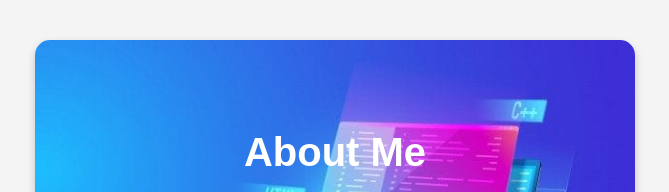
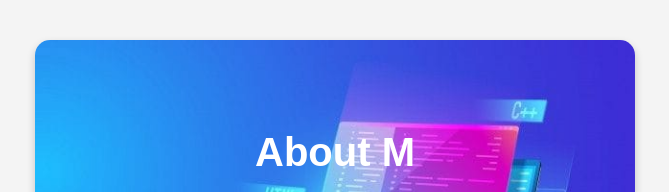
Before and after one commit to sakhehlela/Personal_Portfolio, a website: page index.html in a window 1280 px wide. Shown: the part 1020-1212 px from the top of the page, without its empty margins (305-974 px from the left). Drawn offline with Linux system fonts and the light colour scheme.

Commit message:
fixed page structure

```diff
--- a/index.html
+++ b/index.html
@@ -39,7 +39,7 @@
     <!-- About Section -->
     <section id="about" class="content-section">
         <div class="overlay">
-            <h2>About Me</h2>
+            <h2>About M</h2>
             <p>I'm a dedicated Web Development student passionate about creating dynamic, user-friendly websites. With skills in HTML, CSS, and JavaScript. Explore my work to see how I blend creativity and technical expertise to deliver exceptional web solutions.</p>
             <a class="cv-link" href="https://docs.google.com/document/d/1mx61i78MvTlBv0fcateJWnPhCE9KgT8xkNczmkrGv1k/edit" target="_blank">View My CV</a>
         </div>
```
